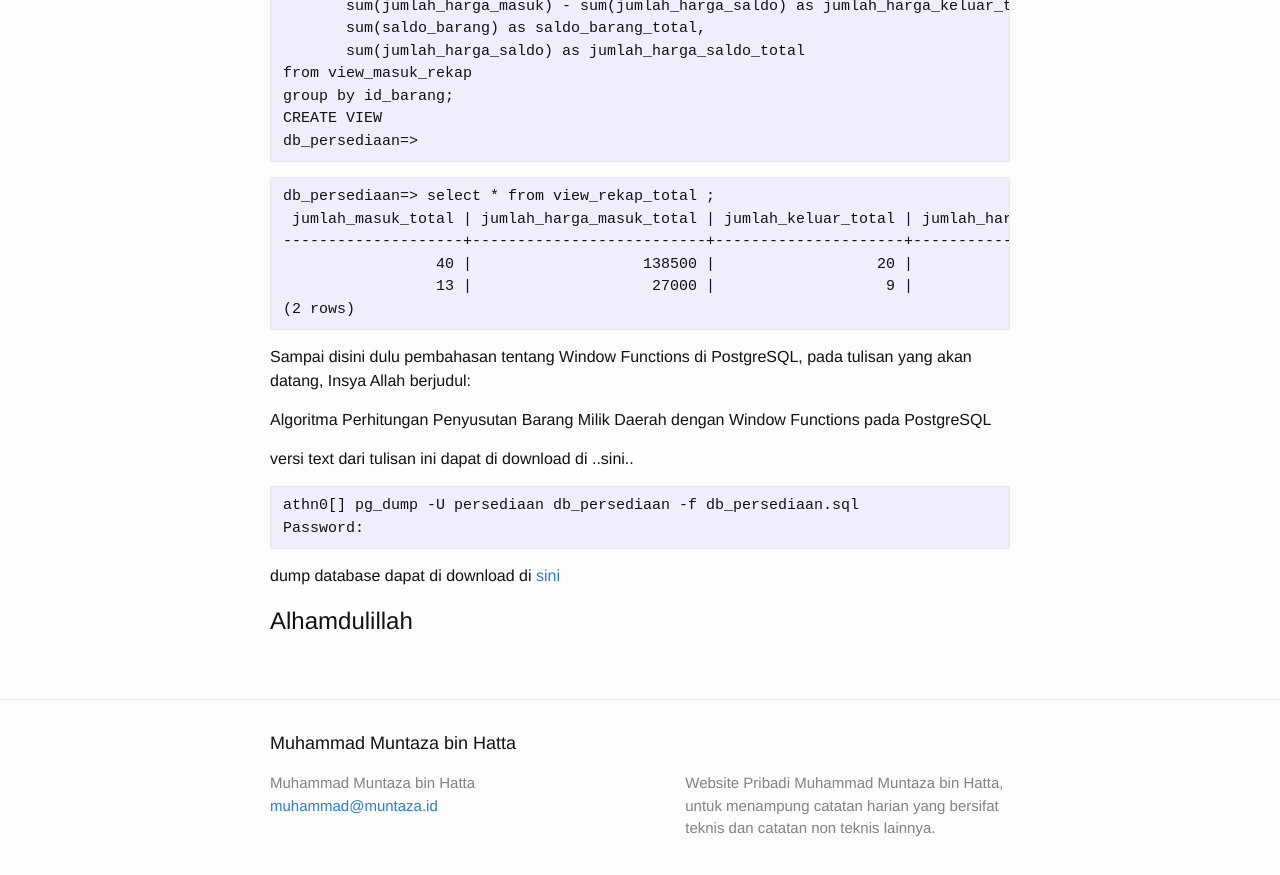
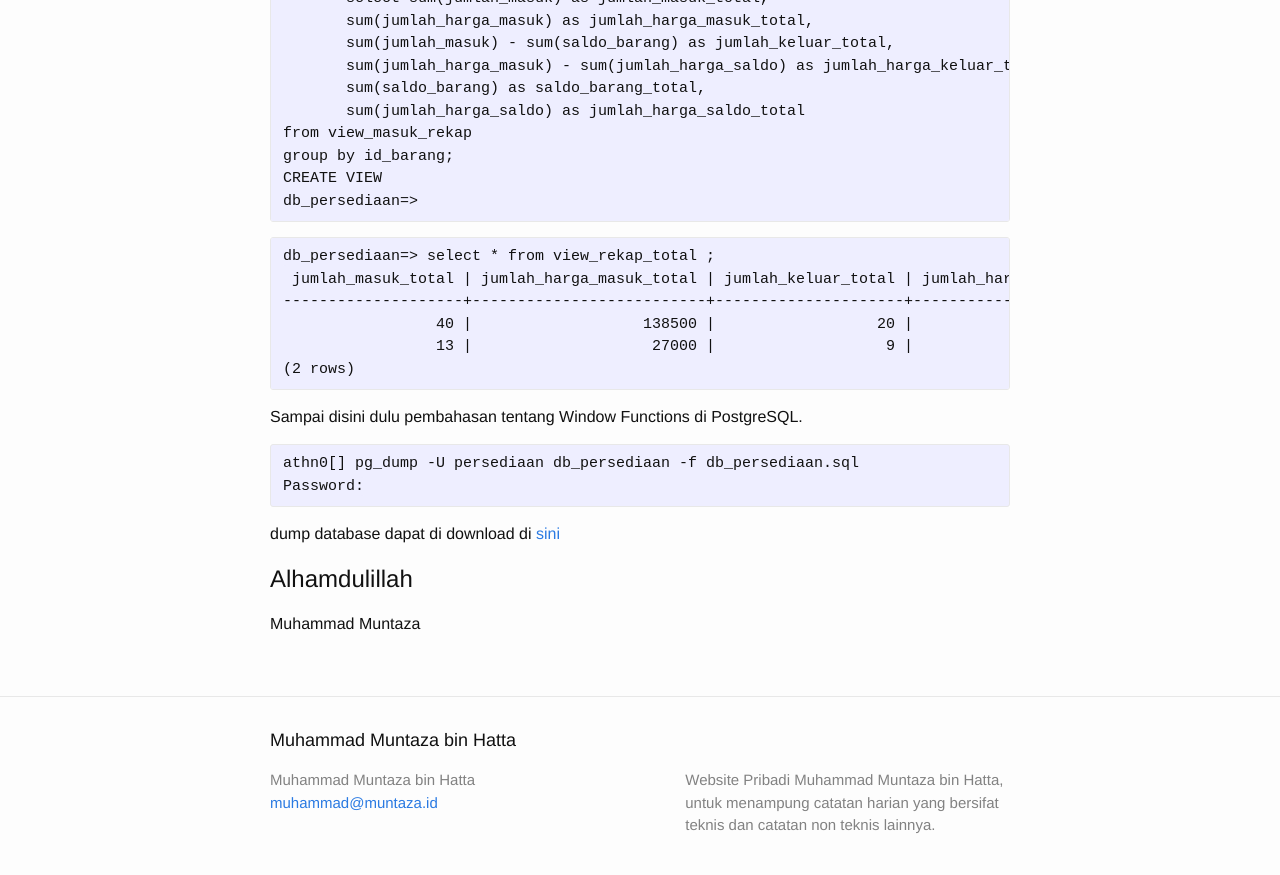
Before and after one commit to muntaza/muntaza.github.io, a Jekyll site: the page built from _posts/2017-08-01-perhitungan-persediaan.markdown, in a window 1280 px wide and 900 px high, scrolled down 12458 px. Shown: the top 875 px of the window. Built offline with Jekyll 4.4.1, drawn with Linux system fonts in a browser that asks for light colours.

Commit message:
perhitungan persediaan

````diff
--- a/_posts/2017-08-01-perhitungan-persediaan.markdown
+++ b/_posts/2017-08-01-perhitungan-persediaan.markdown
@@ -6,12 +6,6 @@
 ---
 
 # Bismillah,
-
-
-{% highlight text %}
-
-{% endhighlight %}
-
 
 
 Melanjutkan tulisan saya di [sini](https://www.muntaza.id/postgresql/2017/07/31/perhitungan-saldo.html) mengenai window Functions, pada kesempatan ini
@@ -30,14 +24,17 @@
 Disini saya kembali mengutip ucapan Linus: talk is cheap show me the code
 
 
-```
+
+{% highlight text %}
 athn0[] dmesg | head -2
 OpenBSD 5.6-stable (GENERIC.MP) #0: Mon Dec 28 11:42:29 WITA 2015
     root@laptop.balangankab.go.id:/usr/src/sys/arch/amd64/compile/GENERIC.MP
 athn0[] psql -V
 psql (PostgreSQL) 9.3.6
-```
-```
+{% endhighlight %}
+
+
+{% highlight text %}
 athn0[] createuser -U _postgresql -P persediaan
 Enter password for new role:
 Enter it again:
@@ -55,8 +52,10 @@
        id_jenis_transaksi smallint
 );
 CREATE TABLE
-```
-```
+{% endhighlight %}
+
+
+{% highlight text %}
 Kita membuat table persediaan dengan field-field sebagai berikut:
 	id	primary key
 	id_barang	menampung jenis barang
@@ -64,9 +63,11 @@
 	harga		harga barang masuk
 	tanggal		tanggal transaksi, default hari entry data
 	id_jenis_transaksi	jenis transaksi: 1 berarti masuk, 2 berarti keluar
-```
+{% endhighlight %}
 
-```
+
+
+{% highlight text %}
 langsung di lakukan entry data barang sebagai berikut:
 transaksi	id_barang	jumlah	harga
 masuk		1		10	3000
@@ -78,9 +79,11 @@
 keluar		2		9
 keluar		1		8
 masuk		1		10	4000
-```
+{% endhighlight %}
 
-```
+
+
+{% highlight text %}
 db_persediaan=> insert into persediaan (id_jenis_transaksi, id_barang, jumlah, harga)
 db_persediaan-> VALUES (1, 1, 10, 3000);
 INSERT 0 1
@@ -121,7 +124,8 @@
   8 |         1 |      8 |     0 | 2016-03-19 |                  2
   9 |         1 |     10 |  4000 | 2016-03-19 |                  1
 (9 rows)
-```
+{% endhighlight %}
+
 
 
 
@@ -131,20 +135,24 @@
 Algoritma menghitung persediaan:
 
 1. Buat Query seperti ini:
-```
+
+{% highlight text %}
 select 0 as serial, id, id_barang, 0-jumlah as jumlah, harga, id_jenis_transaksi
 from persediaan
 where id_jenis_transaksi=2;
-```
+{% endhighlight %}
+
 untuk memilih barang yang keluar.
 
 2. Buat Query seperti ini:
-```
+
+{% highlight text %}
 select row_number() OVER (PARTITION BY id_barang ORDER BY id_barang, id) as serial,
 id, id_barang, jumlah, harga, id_jenis_transaksi
 from persediaan
 where id_jenis_transaksi=1;
-```
+{% endhighlight %}
+
 untuk melilih barang yang masuk.
 
 3. Buat Query untuk menggabung algoritma pertama dan kedua dengan UNION ALL
@@ -154,20 +162,24 @@
 
 5. Buat Query untuk menghitung jumlah saldo barang saat ini
    menggunakan Window Functions dengan perintah:
-```
+
+{% highlight text %}
    sum(jumlah) over (PARTITION BY id_barang ORDER BY serial, id) as saldo
-```
+{% endhighlight %}
+
 6. buat view_saldo sampai dengan algoritma ke 5
 
 7. buat perhitungan saldo_barang dengan perintah CASE
-```
+
+{% highlight text %}
      CASE WHEN saldo > 0 AND jumlah >= saldo
                THEN saldo
           WHEN saldo > 0 AND jumlah < saldo
                THEN jumlah
           ELSE 0
      END AS saldo_barang
-```
+{% endhighlight %}
+
 8. buat view_persediaan sampai algoritma ke 7.
 
 9. buat query untuk mengalikan saldo_barang dan harga dan
@@ -180,7 +192,8 @@
 OKE, saya langsung tampilkan kode-kode sql dengan urutan algoritma diatas.
 
 
-```
+
+{% highlight text %}
 db_persediaan=> select 0 as serial,
     id,
     id_barang,
@@ -195,13 +208,15 @@
       0 |  7 |         2 |     -9 |     0 |                  2
       0 |  8 |         1 |     -8 |     0 |                  2
 (3 rows)
-```
+{% endhighlight %}
+
 
 
 
 algoritma no.1
 
-```
+
+{% highlight text %}
 db_persediaan=> select row_number() OVER (PARTITION BY id_barang ORDER BY id_barang, id) as serial,
     id,
     id_barang,
@@ -219,13 +234,15 @@
       1 |  5 |         2 |      8 |  2000 |                  1
       2 |  6 |         2 |      5 |  2200 |                  1
 (6 rows)
-```
+{% endhighlight %}
+
 
 
 algoritma no.2
 
 
-```
+
+{% highlight text %}
 db_persediaan=> select row_number() OVER (PARTITION BY id_barang ORDER BY id_barang, id) as serial,
     id,
     id_barang,
@@ -256,12 +273,14 @@
       1 |  5 |         2 |      8 |  2000 |                  1
       2 |  6 |         2 |      5 |  2200 |                  1
 (9 rows)
-```
+{% endhighlight %}
+
 
 
 algoritma no.3
 
-```
+
+{% highlight text %}
 db_persediaan=> CREATE VIEW view_gabung as
     select row_number() OVER (PARTITION BY id_barang ORDER BY id_barang, id) as serial,
     id,
@@ -296,7 +315,8 @@
       1 |  5 |         2 |      8 |  2000 |                  1
       2 |  6 |         2 |      5 |  2200 |                  1
 (9 rows)
-```
+{% endhighlight %}
+
 
 
 
@@ -304,7 +324,8 @@
 
 
 
-```
+
+{% highlight text %}
 db_persediaan=> select *,
                    sum(jumlah) over (PARTITION BY id_barang ORDER BY serial, id) as saldo
                 from view_gabung ;
@@ -320,11 +341,13 @@
       1 |  5 |         2 |      8 |  2000 |                  1 |    -1
       2 |  6 |         2 |      5 |  2200 |                  1 |     4
 (9 rows)
-```
+{% endhighlight %}
+
 algoritma no.5
 
 
-```
+
+{% highlight text %}
 db_persediaan=> CREATE VIEW view_saldo as
                 select *,
                    sum(jumlah) over (PARTITION BY id_barang ORDER BY serial, id) as saldo
@@ -344,13 +367,15 @@
       1 |  5 |         2 |      8 |  2000 |                  1 |    -1
       2 |  6 |         2 |      5 |  2200 |                  1 |     4
 (9 rows)
-```
+{% endhighlight %}
+
 
 
 algoritma no.6
 
 
-```
+
+{% highlight text %}
 db_persediaan=> select id_barang, harga, id_jenis_transaksi, saldo,
      CASE WHEN saldo > 0 AND jumlah >= saldo
                THEN saldo
@@ -371,13 +396,15 @@
          2 |  2000 |                  1 |    -1 |            0
          2 |  2200 |                  1 |     4 |            4
 (9 rows)
-```
+{% endhighlight %}
+
 
 
 algoritma no.7
 
 
-```
+
+{% highlight text %}
 db_persediaan=> CREATE VIEW view_persediaan as
                 select id_barang, harga, id_jenis_transaksi, saldo,
      CASE WHEN saldo > 0 AND jumlah >= saldo
@@ -401,14 +428,16 @@
          2 |  2000 |                  1 |    -1 |            0
          2 |  2200 |                  1 |     4 |            4
 (9 rows)
-```
+{% endhighlight %}
+
 
 
 algoritma no.8
 
 
 
-```
+
+{% highlight text %}
 db_persediaan=> select id_barang,
        harga,
        saldo_barang,
@@ -439,14 +468,16 @@
          1 |  4000 |           10 |        40000
          2 |  2200 |            4 |         8800
 (3 rows)
-```
+{% endhighlight %}
+
 
 
 
 algoritma no.9
 
 
-```
+
+{% highlight text %}
 db_persediaan=> select id_barang,
        sum(saldo_barang) as saldo_barang,
        sum(jumlah_harga) as jumlah_harga
@@ -472,7 +503,8 @@
          1 |           20 |        75000
          2 |            4 |         8800
 (2 rows)
-```
+{% endhighlight %}
+
 
 
 algoritma no.10
@@ -499,7 +531,8 @@
 
 4. buat view_beban_persediaan_rinci dan view_beban_persediaan_rekap
    seperti cara menghitung sisa persediaan.
-```
+
+{% highlight text %}
 db_persediaan=> CREATE VIEW beban_persediaan as
                 select *,
                 CASE WHEN id_jenis_transaksi = 1 AND saldo < 0
@@ -523,11 +556,13 @@
       1 |  5 |         2 |      8 |  2000 |                  1 |    -1 |            8
       2 |  6 |         2 |      5 |  2200 |                  1 |     4 |            1
 (9 rows)
-```
+{% endhighlight %}
+
 
 algoritma no.1, no.2 no.3
 
-```
+
+{% highlight text %}
 db_persediaan=> CREATE VIEW view_beban_persediaan_rinci as
        select id_barang,
        harga,
@@ -546,9 +581,11 @@
          2 |  2000 |            8 |              16000
          2 |  2200 |            1 |               2200
 (5 rows)
-```
+{% endhighlight %}
 
-```
+
+
+{% highlight text %}
 db_persediaan=> CREATE VIEW view_beban_persediaan_rekap as
        select id_barang,
        sum(jumlah_beban) as jumlah_beban,
@@ -561,7 +598,8 @@
 -----------+--------------+--------------------
          1 |           20 |              63500
          2 |            9 |              18200
-```
+{% endhighlight %}
+
 
 algoritma no.4
 
@@ -570,7 +608,8 @@
 antara barang masuk dan total jumlah harga barang masuk, dan barang
 kelur beserta total jumlah harga keluar dan saldo. Dengan Algoritma
 yang mirip, kita ambil dari view_saldo diatas.
-```
+
+{% highlight text %}
 db_persediaan=> CREATE VIEW view_masuk_rinci   AS
      select id_barang, jumlah, harga, id_jenis_transaksi, saldo,
      CASE WHEN saldo > 0 AND jumlah >= saldo
@@ -584,8 +623,10 @@
           ELSE 0
      END as jumlah_masuk
 from view_saldo ;
-```
-```
+{% endhighlight %}
+
+
+{% highlight text %}
 db_persediaan=> select * from view_masuk_rinci ;
  id_barang | jumlah | harga | id_jenis_transaksi | saldo | saldo_barang | jumlah_masuk
 -----------+--------+-------+--------------------+-------+--------------+--------------
@@ -599,18 +640,22 @@
          2 |      8 |  2000 |                  1 |    -1 |            0 |            8
          2 |      5 |  2200 |                  1 |     4 |            4 |            5
 (9 rows)
-```
+{% endhighlight %}
 
 
-```
+
+
+{% highlight text %}
 db_persediaan=> CREATE VIEW view_masuk_rekap as
        select id_barang, saldo_barang,
        saldo_barang*harga as jumlah_harga_saldo,
        jumlah_masuk,
        jumlah_masuk*harga as jumlah_harga_masuk
 from view_masuk_rinci ;
-```
-```
+{% endhighlight %}
+
+
+{% highlight text %}
 db_persediaan=> select * from view_masuk_rekap ;
  id_barang | saldo_barang | jumlah_harga_saldo | jumlah_masuk | jumlah_harga_masuk
 -----------+--------------+--------------------+--------------+--------------------
@@ -624,9 +669,11 @@
          2 |            0 |                  0 |            8 |              16000
          2 |            4 |               8800 |            5 |              11000
 (9 rows)
-```
+{% endhighlight %}
 
-```
+
+
+{% highlight text %}
 db_persediaan=> CREATE VIEW view_rekap_total as
        select sum(jumlah_masuk) as jumlah_masuk_total,
        sum(jumlah_harga_masuk) as jumlah_harga_masuk_total,
@@ -638,33 +685,37 @@
 group by id_barang;
 CREATE VIEW
 db_persediaan=>
-```
-```
+{% endhighlight %}
+
+
+{% highlight text %}
 db_persediaan=> select * from view_rekap_total ;
  jumlah_masuk_total | jumlah_harga_masuk_total | jumlah_keluar_total | jumlah_harga_keluar_total | saldo_barang_total | jumlah_harga_saldo_total
 --------------------+--------------------------+---------------------+---------------------------+--------------------+--------------------------
                  40 |                   138500 |                  20 |                     63500 |                 20 |                    75000
                  13 |                    27000 |                   9 |                     18200 |                  4 |                     8800
 (2 rows)
-```
+{% endhighlight %}
 
 
 
-Sampai disini dulu pembahasan tentang Window Functions di PostgreSQL, pada tulisan
-yang akan datang, Insya Allah berjudul:
 
-Algoritma Perhitungan Penyusutan Barang Milik Daerah dengan Window Functions pada PostgreSQL
+Sampai disini dulu pembahasan tentang Window Functions di PostgreSQL.
 
 
-versi text dari tulisan ini dapat di download di ..sini..
 
-```
+
+{% highlight text %}
 athn0[] pg_dump -U persediaan db_persediaan -f db_persediaan.sql
 Password:
-```
+{% endhighlight %}
+
 
 dump database dapat di download di
 [sini](https://github.com/muntaza/Open_Persediaan/blob/master/db_persediaan.sql)
 
 
 # Alhamdulillah
+
+
+Muhammad Muntaza
````
